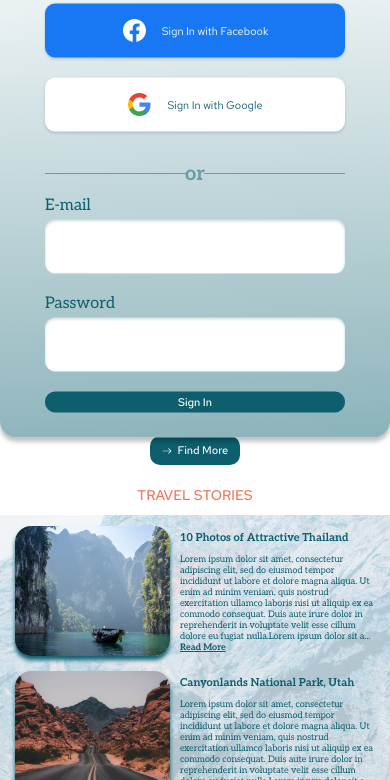
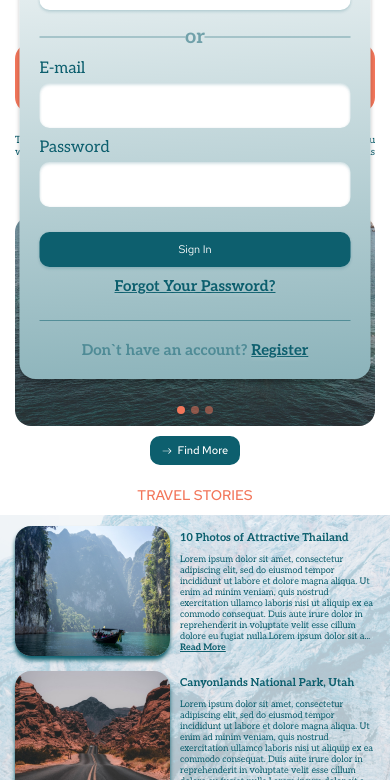
Before and after one commit to RussianBoy64/RSPRESchool, a plain HTML site: page travel/index.html in a window 390 px wide. Shown: the part 267-1047 px from the top of the page. Drawn offline with Linux system fonts and the light colour scheme; a web font is replaced by a local one.

Commit message:
feat: pop-up singIn and signUp html and css

```diff
--- a/travel/css/style.css
+++ b/travel/css/style.css
@@ -584,16 +584,28 @@ body.unscrollable {
 
 .pop-up {
   position: absolute;
-  top: 50%;
+  top: 100px;
   left: 50%;
   z-index: 10000;
   padding: 25px 45px;
-  width: 100%;
+  width: 90%;
   max-width: 650px;
   border-radius: 16px;
   background: linear-gradient(177.09deg, #ffffff 6.15%, #0d606f 202.69%);
   box-shadow: 0px 4px 4px rgba(0, 0, 0, 0.25);
-  transform: translate(-50%, -50%);
+  transform: translateX(-50%);
+}
+
+.pop-up .sign-up {
+  display: none;
+}
+
+.pop-up.sign-up .sign-in {
+  display: none;
+}
+
+.pop-up.sign-up .sign-up {
+  display: inline-block;
 }
 
 .pop-up__title {
@@ -620,6 +632,10 @@ body.unscrollable {
     0px 2px 3px rgba(13, 96, 111, 0.16);
 }
 
+.pop-up__btn-submit {
+  margin-top: 3px;
+}
+
 .pop-up__btn svg {
   margin-right: 15px;
 }
@@ -636,7 +652,6 @@ body.unscrollable {
 .pop-up__separator {
   position: relative;
   margin-top: 30px;
-  margin-bottom: 10px;
   font-weight: 700;
   font-size: 20px;
   line-height: 24px;
@@ -666,6 +681,7 @@ body.unscrollable {
 .pop-up__form {
   display: flex;
   flex-direction: column;
+  margin-top: 10px;
 }
 
 .pop-up__form label {
@@ -685,6 +701,48 @@ body.unscrollable {
     inset 0px 2px 3px rgba(13, 96, 111, 0.16);
   border: none;
   border-radius: 10px;
+}
+
+.pop-up__form input:focus {
+  outline: none;
+}
+
+.pop-up a {
+  font-weight: 700;
+  font-size: 15px;
+  line-height: 18px;
+  text-align: center;
+  text-transform: capitalize;
+  text-decoration-line: underline;
+  text-shadow: 0px 2px 3px rgba(255, 255, 255, 0.16);
+  transition: all 0.3s ease;
+}
+
+.pop-up__forgot-password {
+  display: block;
+  margin: 10px;
+}
+
+.pop-up a:hover {
+  color: var(--color-accent);
+}
+
+.pop-up a:active {
+  opacity: 0.7;
+}
+
+.pop-up__account {
+  margin-top: 25px;
+  padding-top: 20px;
+  font-weight: 700;
+  font-size: 15px;
+  line-height: 18px;
+  text-align: center;
+  border-top: 1px solid rgba(13, 96, 111, 0.5);
+}
+
+.pop-up__account span {
+  opacity: 0.5;
 }
 
 /* ================= Animation ===================== */
@@ -924,6 +982,29 @@ body.unscrollable {
     font-size: 11px;
     line-height: 13px;
   }
+
+  .pop-up {
+    padding: 20px;
+  }
+
+  .pop-up__title {
+    font-size: 24px;
+    line-height: 24px;
+  }
+
+  .pop-up__btn {
+    margin-top: 15px;
+    padding: 10px;
+  }
+
+  .pop-up__separator {
+    margin-top: 15px;
+  }
+
+  .pop-up__form input {
+    margin-bottom: 10px;
+    height: 45px;
+  }
 }
 
 @media (max-width: 391px) {
--- a/travel/index.html
+++ b/travel/index.html
@@ -415,8 +415,8 @@
       </div>
     </footer>
     <div class="pop-up">
-      <h4 class="pop-up__title">Log in to your account</h4>
-      <div class="sign-in-content">
+      <h4 class="pop-up__title"><span class="sign-in">Log in to your account</span><span class="sign-up">Create account</span></h4>
+      <div class="sign-in">
         <button class="btn pop-up__btn facebook-btn"><svg width="25" height="24" viewBox="0 0 25 24" fill="none" xmlns="http://www.w3.org/2000/svg">
         <rect width="24" height="24" transform="translate(0.5)"/>
         <path d="M24 12.0699C24 5.71857 18.8513 0.569853 12.5 0.569853C6.14872 0.569853 1 5.71857 1 12.0699C1 17.8098 5.20538 22.5674 10.7031 23.4301V15.3941H7.7832V12.0699H10.7031V9.53626C10.7031 6.65407 12.42 5.06204 15.0468 5.06204C16.305 5.06204 17.6211 5.28665 17.6211 5.28665V8.11673H16.171C14.7424 8.11673 14.2969 9.00319 14.2969 9.91264V12.0699H17.4863L16.9765 15.3941H14.2969V23.4301C19.7946 22.5674 24 17.8098 24 12.0699Z" fill="white"/>
@@ -434,15 +434,17 @@
       </div>
       <form action="#" class="from pop-up__form">
         <label for="pop-up__input-e-mail">E-mail</label>
-        <input type="text" name="e-mail" id="pop-up__input-e-,ail" />
+        <input type="text" name="e-mail" id="pop-up__input-e-mail" />
         <label for="pop-up__input-password">Password</label>
         <input type="text" name="password" id="pop-up__input-password" />
         <button
-                class="btn"
+                class="btn pop-up__btn pop-up__btn-submit"
                 type="submit"
-                value="Sign In"
+                value="submit"
               >Sign In</button>
       </form>
+      <a href="#" class="pop-up__forgot-password sign-in">Forgot your password?</a>
+      <p class="pop-up__account"><span class="sign-in">Don`t have an account?</span><span class="sign-up">Already have an account?</span> <a href="#">Register</a></p>
     </div>
     <div class="backdrop"></div>
     <script src="index.js"></script>
```
